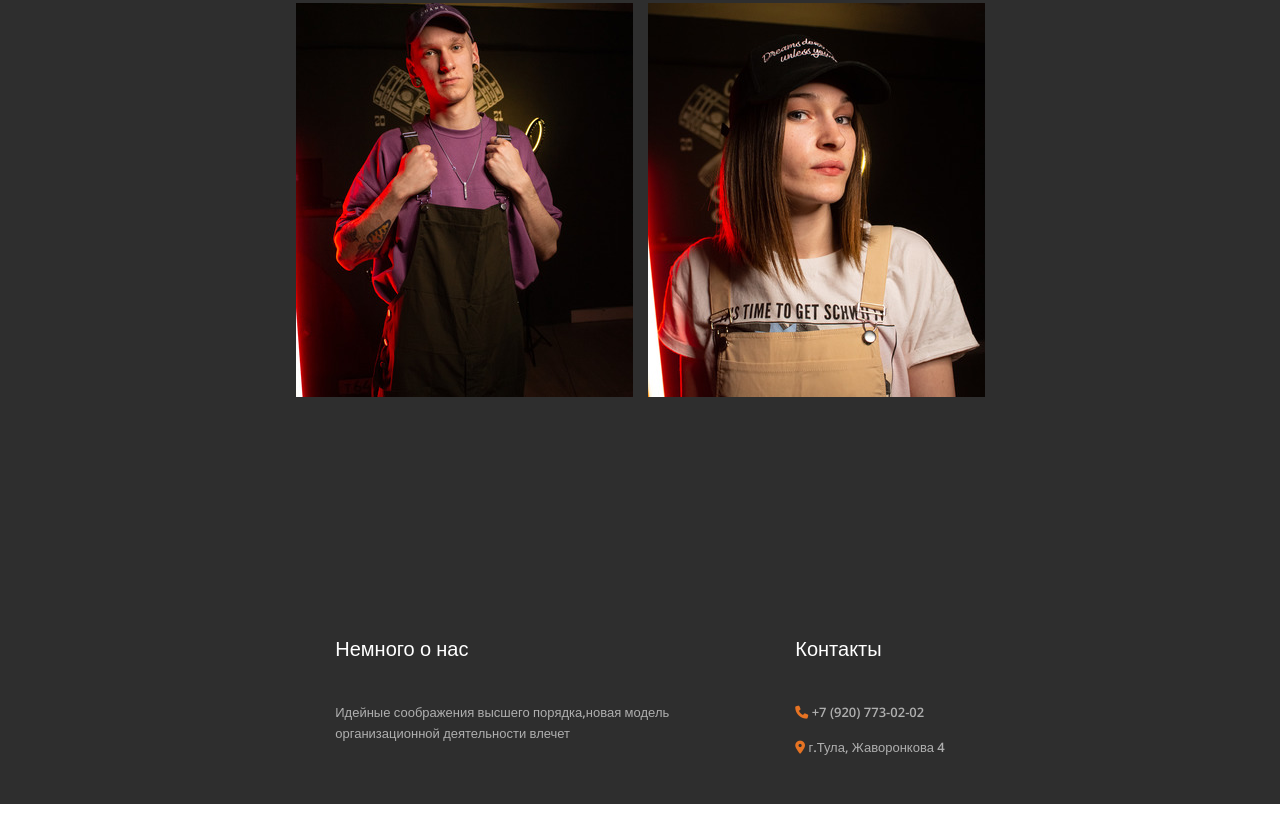
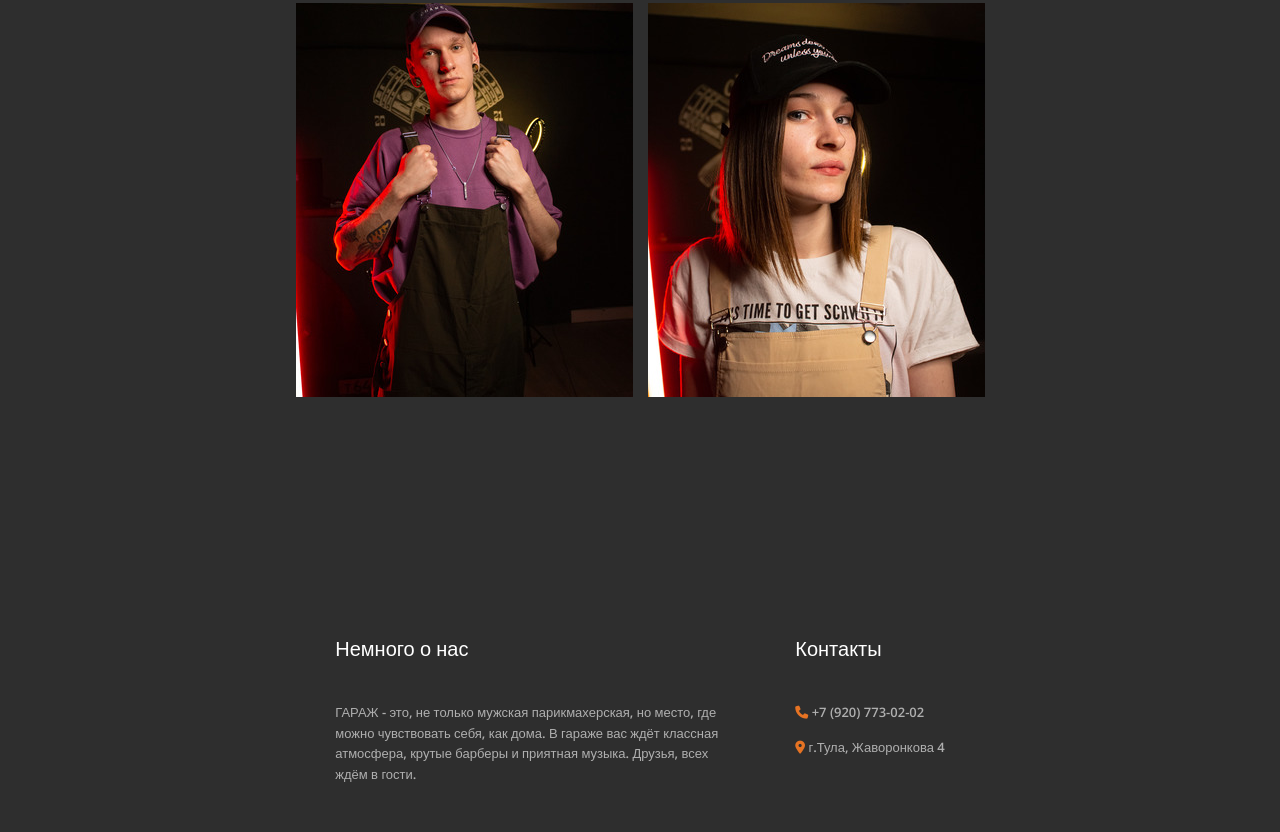
Before and after one commit to FoltdNotFake/garage, a plain HTML site: page index.html in a window 1280 px wide. Shown: the part 4388-5220 px from the top of the page. Before the commit the page ends 5192 px from the top, so only its background shows below. Drawn offline with nearby package versions, Linux system fonts and the light colour scheme.

Commit message:
image+about added

```diff
--- a/index.html
+++ b/index.html
@@ -157,7 +157,8 @@
     <footer class="footer__outro">
             <div class="footer__about mainsize">
                 <p class="footer__title">Немного о нас</p>
-                <p class="footer__suptitle">Идейные соображения высшего порядка,новая модель организационной деятельности влечет</p>
+                <p class="footer__suptitle">ГАРАЖ - это, не только мужская парикмахерская, но место, где можно чувствовать себя, как дома.
+                    В гараже вас ждёт классная атмосфера, крутые барберы и приятная музыка. Друзья, всех ждём в гости.</p>
             </div>
 
             <div class="footer__contacts">
```
Also changed, not shown: images/img/masters2thumb.jpg.
